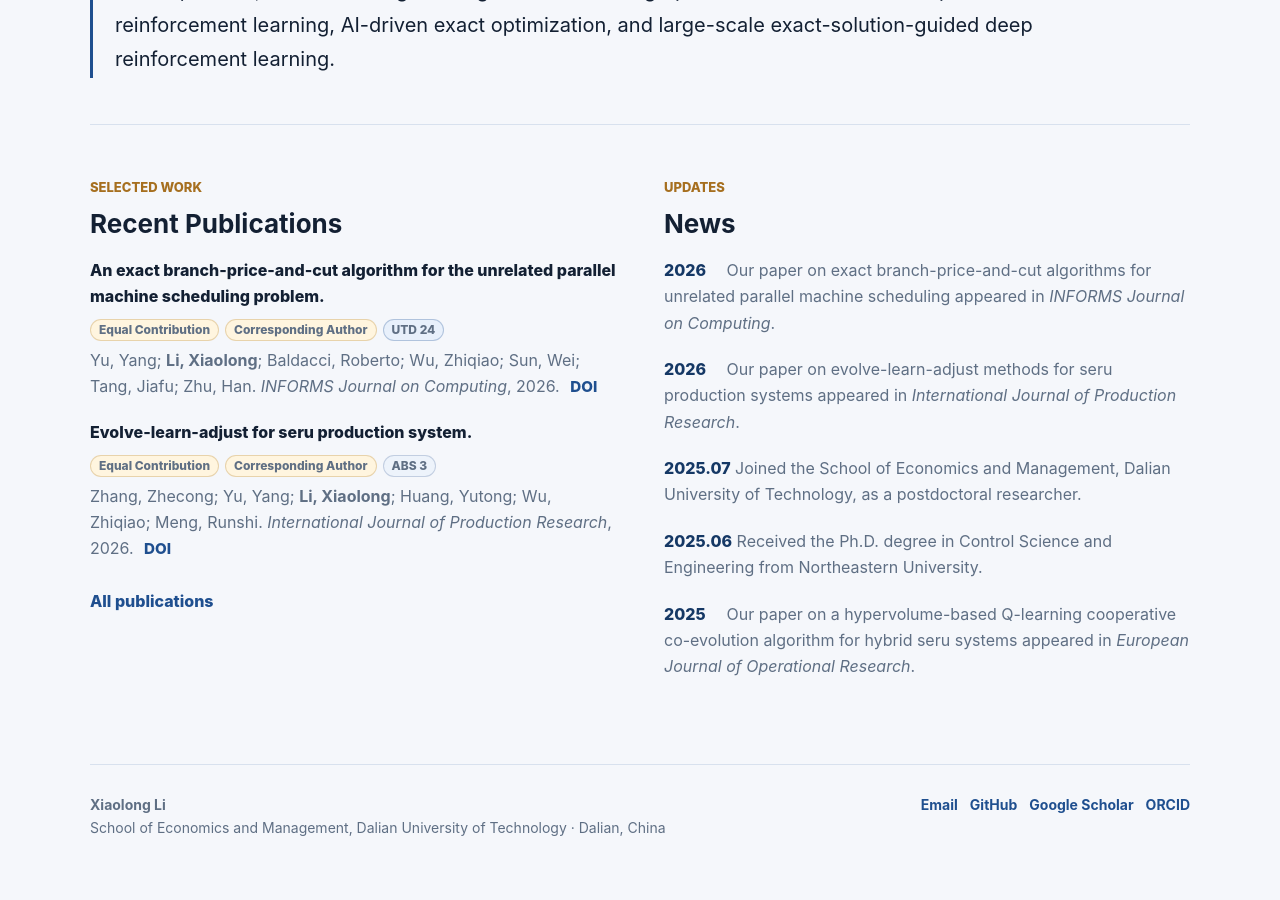
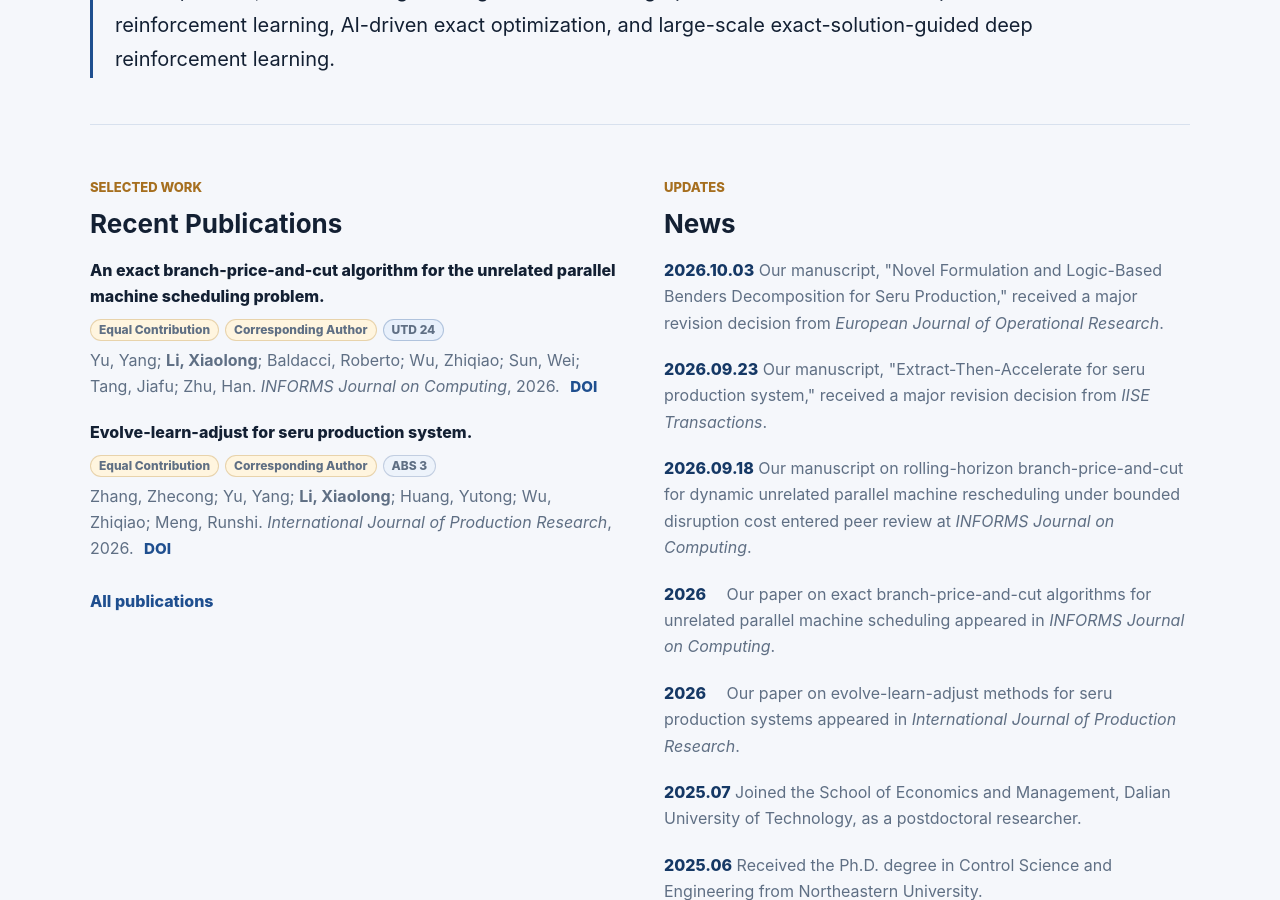
Before and after one commit to Luckydragon96/Luckydragon96.github.io, a Jekyll site: the page built from index.md, in a window 1280 px wide and 900 px high, scrolled down 902 px. Built offline with Jekyll 4.4.1, drawn with Linux system fonts in a browser that asks for light colours; before the commit the page ends 1777 px from its top, so only the background shows below that.

Commit message:
Update contribution label and recent research news

```diff
--- a/index.md
+++ b/index.md
@@ -65,6 +65,18 @@ title: Home
     <h2>News</h2>
     <ul class="timeline">
       <li>
+        <time datetime="2026-10-03">2026.10.03</time>
+        <span>Our manuscript, "Novel Formulation and Logic-Based Benders Decomposition for Seru Production," received a major revision decision from <em>European Journal of Operational Research</em>.</span>
+      </li>
+      <li>
+        <time datetime="2026-09-23">2026.09.23</time>
+        <span>Our manuscript, "Extract-Then-Accelerate for seru production system," received a major revision decision from <em>IISE Transactions</em>.</span>
+      </li>
+      <li>
+        <time datetime="2026-09-18">2026.09.18</time>
+        <span>Our manuscript on rolling-horizon branch-price-and-cut for dynamic unrelated parallel machine rescheduling under bounded disruption cost entered peer review at <em>INFORMS Journal on Computing</em>.</span>
+      </li>
+      <li>
         <time>2026</time>
         <span>Our paper on exact branch-price-and-cut algorithms for unrelated parallel machine scheduling appeared in <em>INFORMS Journal on Computing</em>.</span>
       </li>
```
Also changed, not shown: publications.md (+1 -1 lines).
